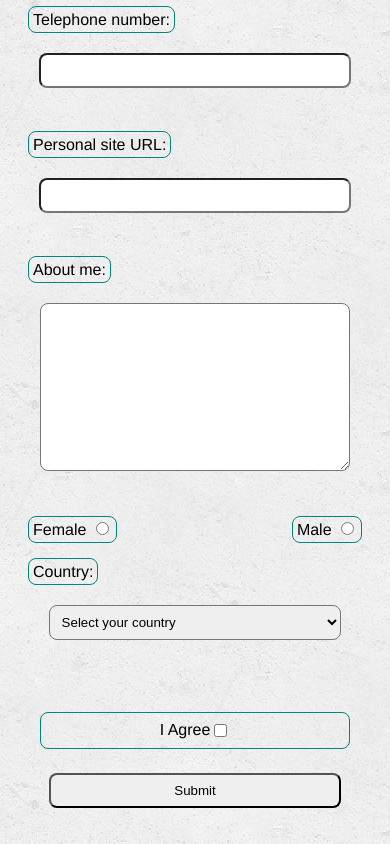
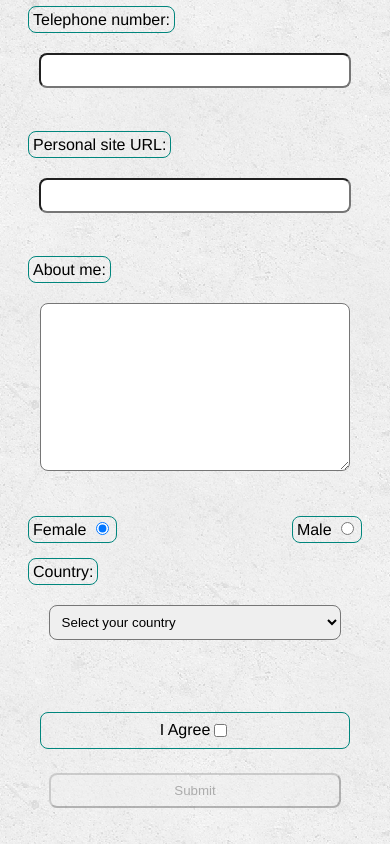
Before and after one commit to Kiore0613/week7, an Angular app in the folder homework1/: page / in a window 390 px wide. Shown: the part 753-1597 px from the top of the page. Built offline with nearby package versions, Linux system fonts and the light colour scheme.

Commit message:
fix phone validator

```diff
--- a/homework1/src/app/module/layout/components/form/form.component.html
+++ b/homework1/src/app/module/layout/components/form/form.component.html
@@ -1,4 +1,4 @@
-<form [formGroup]="form">
+<form [formGroup]="form"  (ngSubmit)="onSubmit(form)">
   <div class="container">
     <div class="group-container">
       <label for="name">Name: </label>
@@ -131,7 +131,7 @@
         </div>
         <div
           class="error-text error"
-          *ngIf="birthDate?.hasError('invalidBirthdate')"
+          *ngIf="birthDate.hasError('invalidDate')"
         >
           The BirthDate must be lower than today
         </div>
@@ -239,7 +239,7 @@
           Field Agree is required
         </div>
       </div>
-      <button class="input-form" type="submit">
+      <button class="input-form" type="submit"  [disabled]="!form.valid">
         Submit
       </button>
     </div>
--- a/homework1/src/app/module/layout/components/form/form.component.ts
+++ b/homework1/src/app/module/layout/components/form/form.component.ts
@@ -7,6 +7,7 @@ import { genders } from "../../mock/genders.mock";
 import { Country } from "../../models/country";
 import { countries } from "../../mock/countries.mock";
 import { BirthdateValidator } from "../../validators/birthdate.validator";
+import { MustMatch } from '../../validators/passwordMatch.validator';
 
 @Component({
   selector: "app-form",
@@ -44,7 +45,7 @@ export class FormComponent implements OnInit {
       Validators.required,
       BirthdateValidator.invalidBirthdate
     ]),
-    gender: new FormControl("", Validators.required),
+    gender: new FormControl("F", Validators.required),
     country: new FormControl("", Validators.required),
     state: new FormControl("", Validators.required),
     agree: new FormControl("", Validators.required)
@@ -107,9 +108,12 @@ export class FormComponent implements OnInit {
         });
     }
   }
+
+  onSubmit(form){
+    console.table(form.value)
+  }
   constructor() {}
 
   ngOnInit() {
-    console.log(this.selectedCountry, this.selectedStates);
   }
 }
```
